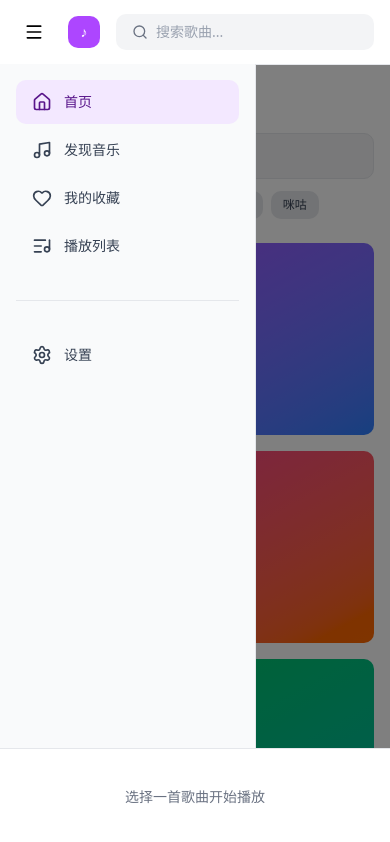
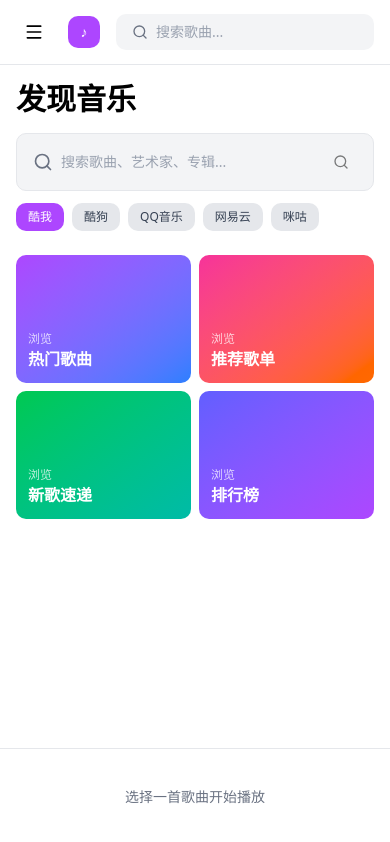
Before and after one commit to redcatH/HollyMusic, a Next.js app: page / in a window 390 px wide. Shown: the top 842 px of the page. Built offline with nearby package versions, Linux system fonts and the light colour scheme.

Commit message:
fix: 手机端适配

```diff
--- a/app/page.tsx
+++ b/app/page.tsx
@@ -105,6 +105,7 @@ export default function Home() {
                 </span>
               )}
             </div>
+            <div className="w-full max-w-full overflow-x-hidden">
               <MusicList
                 songs={songs}
                 loading={loading}
@@ -116,33 +117,34 @@ export default function Home() {
                 }}
               />
             </div>
+          </div>
         )}
 
         {/* 默认内容 */}
         {!query && (
-          <div className="grid grid-cols-1 md:grid-cols-2 lg:grid-cols-4 gap-4">
-            <div className="rounded-lg bg-gradient-to-br from-purple-500 to-blue-500 p-6 h-48 flex items-end text-white cursor-pointer hover:shadow-lg transition-shadow">
+          <div className="grid grid-cols-2 md:grid-cols-2 lg:grid-cols-4 gap-2 md:gap-4">
+            <div className="rounded-lg bg-gradient-to-br from-purple-500 to-blue-500 p-3 md:p-6 h-32 md:h-48 flex items-end text-white cursor-pointer hover:shadow-lg transition-shadow">
               <div>
-                <p className="text-sm opacity-75">浏览</p>
-                <h3 className="text-xl font-bold">热门歌曲</h3>
+                <p className="text-xs md:text-sm opacity-75">浏览</p>
+                <h3 className="text-base md:text-xl font-bold">热门歌曲</h3>
               </div>
             </div>
-            <div className="rounded-lg bg-gradient-to-br from-pink-500 to-orange-500 p-6 h-48 flex items-end text-white cursor-pointer hover:shadow-lg transition-shadow">
+            <div className="rounded-lg bg-gradient-to-br from-pink-500 to-orange-500 p-3 md:p-6 h-32 md:h-48 flex items-end text-white cursor-pointer hover:shadow-lg transition-shadow">
               <div>
-                <p className="text-sm opacity-75">浏览</p>
-                <h3 className="text-xl font-bold">推荐歌单</h3>
+                <p className="text-xs md:text-sm opacity-75">浏览</p>
+                <h3 className="text-base md:text-xl font-bold">推荐歌单</h3>
               </div>
             </div>
-            <div className="rounded-lg bg-gradient-to-br from-green-500 to-teal-500 p-6 h-48 flex items-end text-white cursor-pointer hover:shadow-lg transition-shadow">
+            <div className="rounded-lg bg-gradient-to-br from-green-500 to-teal-500 p-3 md:p-6 h-32 md:h-48 flex items-end text-white cursor-pointer hover:shadow-lg transition-shadow">
               <div>
-                <p className="text-sm opacity-75">浏览</p>
-                <h3 className="text-xl font-bold">新歌速递</h3>
+                <p className="text-xs md:text-sm opacity-75">浏览</p>
+                <h3 className="text-base md:text-xl font-bold">新歌速递</h3>
               </div>
             </div>
-            <div className="rounded-lg bg-gradient-to-br from-indigo-500 to-purple-500 p-6 h-48 flex items-end text-white cursor-pointer hover:shadow-lg transition-shadow">
+            <div className="rounded-lg bg-gradient-to-br from-indigo-500 to-purple-500 p-3 md:p-6 h-32 md:h-48 flex items-end text-white cursor-pointer hover:shadow-lg transition-shadow">
               <div>
-                <p className="text-sm opacity-75">浏览</p>
-                <h3 className="text-xl font-bold">排行榜</h3>
+                <p className="text-xs md:text-sm opacity-75">浏览</p>
+                <h3 className="text-base md:text-xl font-bold">排行榜</h3>
               </div>
             </div>
           </div>
--- a/components/layout/MainLayout.tsx
+++ b/components/layout/MainLayout.tsx
@@ -33,7 +33,7 @@ export function MainLayout({ children }: { children: React.ReactNode }) {
         <Header />
         <div className="flex">
           <Sidebar />
-          <main className="flex-1 lg:ml-64 pb-24">
+          <main className="flex-1 w-full lg:ml-64 pb-24 overflow-x-hidden">
             {children}
           </main>
         </div>
--- a/components/search/SearchBar.tsx
+++ b/components/search/SearchBar.tsx
@@ -72,6 +72,21 @@ export function SearchBar({
         {loading && (
           <div className="w-5 h-5 border-2 border-purple-500 border-t-transparent rounded-full animate-spin" />
         )}
+        {/* 手机端搜索按钮 */}
+        <button
+          onClick={() => onSearch?.(value)}
+          disabled={loading || !value.trim()}
+          className={`md:hidden p-2 rounded-lg font-medium transition-colors ${
+            loading || !value.trim()
+              ? 'opacity-50 cursor-not-allowed'
+              : isDarkMode
+              ? 'text-white hover:bg-gray-700'
+              : 'text-black hover:bg-gray-200'
+          }`}
+          aria-label="搜索"
+        >
+          <Search className="h-4 w-4" />
+        </button>
       </div>
 
       {/* 音源选择 */}
--- a/components/search/SongCard.tsx
+++ b/components/search/SongCard.tsx
@@ -42,7 +42,7 @@ export function SongCard({
 
   return (
     <div
-      className={`group flex items-center gap-4 rounded-lg p-3 transition-all hover:shadow-md ${
+      className={`group flex items-center gap-3 md:gap-4 rounded-lg p-2 md:p-3 transition-all hover:shadow-md ${
         isDarkMode
           ? 'hover:bg-gray-800 bg-gray-900/50'
           : 'hover:bg-gray-100 bg-gray-50'
@@ -56,13 +56,13 @@ export function SongCard({
           <span className="text-white text-lg">♪</span>
         )}
 
-        {/* 播放按钮 - 悬停显示 */}
+        {/* 播放按钮 - 手机端固定显示，桌面端 hover 显示 */}
         <button
           onClick={() => {
             console.log('SongCard: 点击播放按钮', name)
             onPlay?.()
           }}
-          className="absolute inset-0 flex items-center justify-center bg-black/50 opacity-0 group-hover:opacity-100 transition-opacity"
+          className="absolute inset-0 flex items-center justify-center bg-black/50 opacity-100 md:opacity-0 md:group-hover:opacity-100 transition-opacity"
           aria-label="播放"
         >
           <Play className="h-5 w-5 text-white fill-white ml-0.5" />
@@ -81,8 +81,9 @@ export function SongCard({
         }`}>
           {singer}
         </p>
+        {/* 手机端隐藏专辑名 */}
         {albumName && (
-          <p className={`text-xs truncate ${
+          <p className={`text-xs truncate hidden md:block ${
             isDarkMode ? 'text-gray-500' : 'text-gray-500'
           }`}>
             {albumName}
@@ -90,8 +91,8 @@ export function SongCard({
         )}
       </div>
 
-      {/* 品质和音源图标 */}
-      <div className="flex items-center gap-1.5 flex-shrink-0">
+      {/* 品质和音源图标 - 手机端隐藏 */}
+      <div className="items-center gap-1.5 flex-shrink-0 hidden md:flex">
         {/* 品质图标 */}
         <div
           className={`flex items-center justify-center w-6 h-6 rounded text-xs font-bold ${
@@ -113,15 +114,15 @@ export function SongCard({
         </div>
       </div>
 
-      {/* 时长 */}
-      <div className={`text-xs font-medium min-w-fit ${
+      {/* 时长 - 手机端隐藏 */}
+      <div className={`text-xs font-medium min-w-fit hidden md:block ${
         isDarkMode ? 'text-gray-400' : 'text-gray-600'
       }`}>
         {formatDuration(interval)}
       </div>
 
-      {/* 操作按钮 */}
-      <div className="flex items-center gap-1 flex-shrink-0 opacity-0 group-hover:opacity-100 transition-opacity">
+      {/* 操作按钮 - 手机端隐藏，桌面端 hover 显示 */}
+      <div className="items-center gap-1 flex-shrink-0 hidden md:flex opacity-0 group-hover:opacity-100 transition-opacity">
         <button
           onClick={onAddToPlaylist}
           className={`p-1.5 rounded transition-colors ${
--- a/lib/store.ts
+++ b/lib/store.ts
@@ -51,7 +51,7 @@ const playerStoreCreator: StateCreator<PlayerState> = (set) => ({
   playlist: [],
   playlistIndex: -1,
   isDarkMode: false,
-  sidebarOpen: true,
+  sidebarOpen: false,
 
   setCurrentMusic: (music) => set({ currentMusic: music }),
   setIsPlaying: (playing) => set({ isPlaying: playing }),
```
Lines whose indentation alone changed are shown as unchanged.
